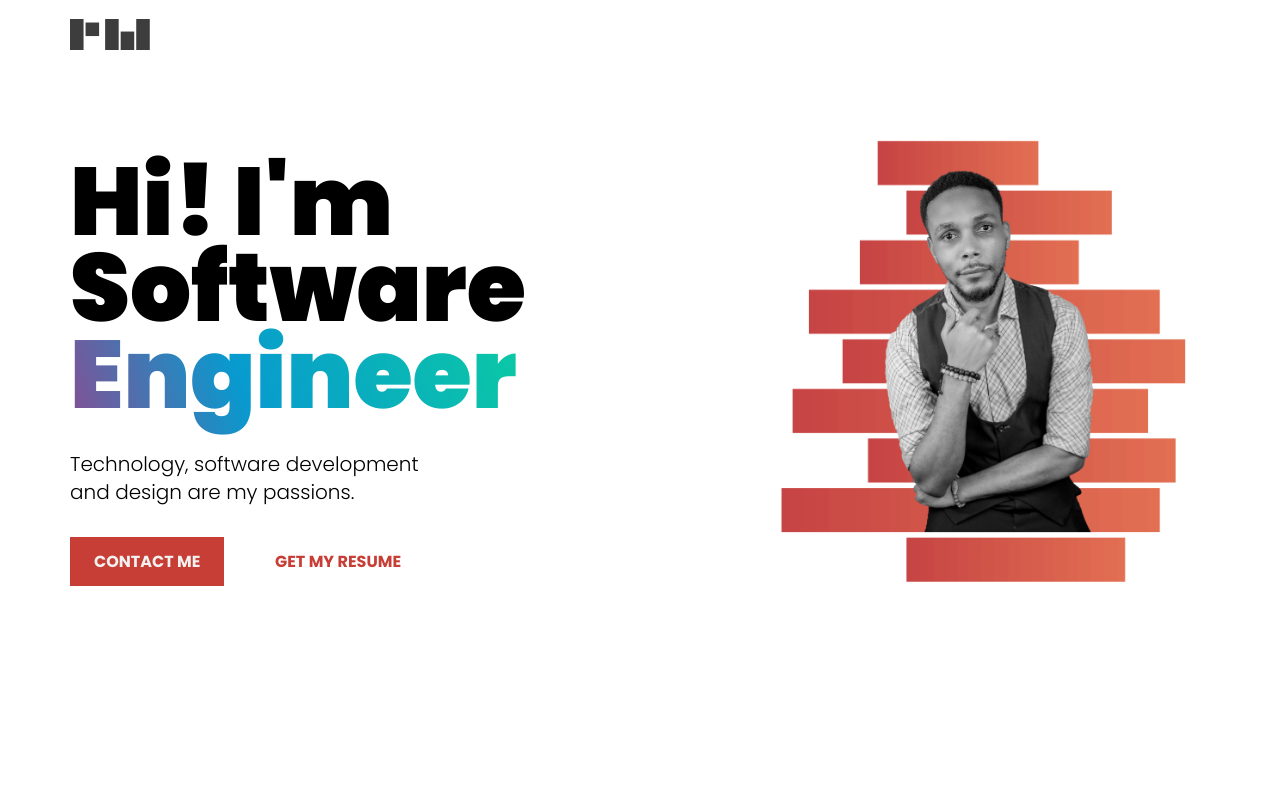
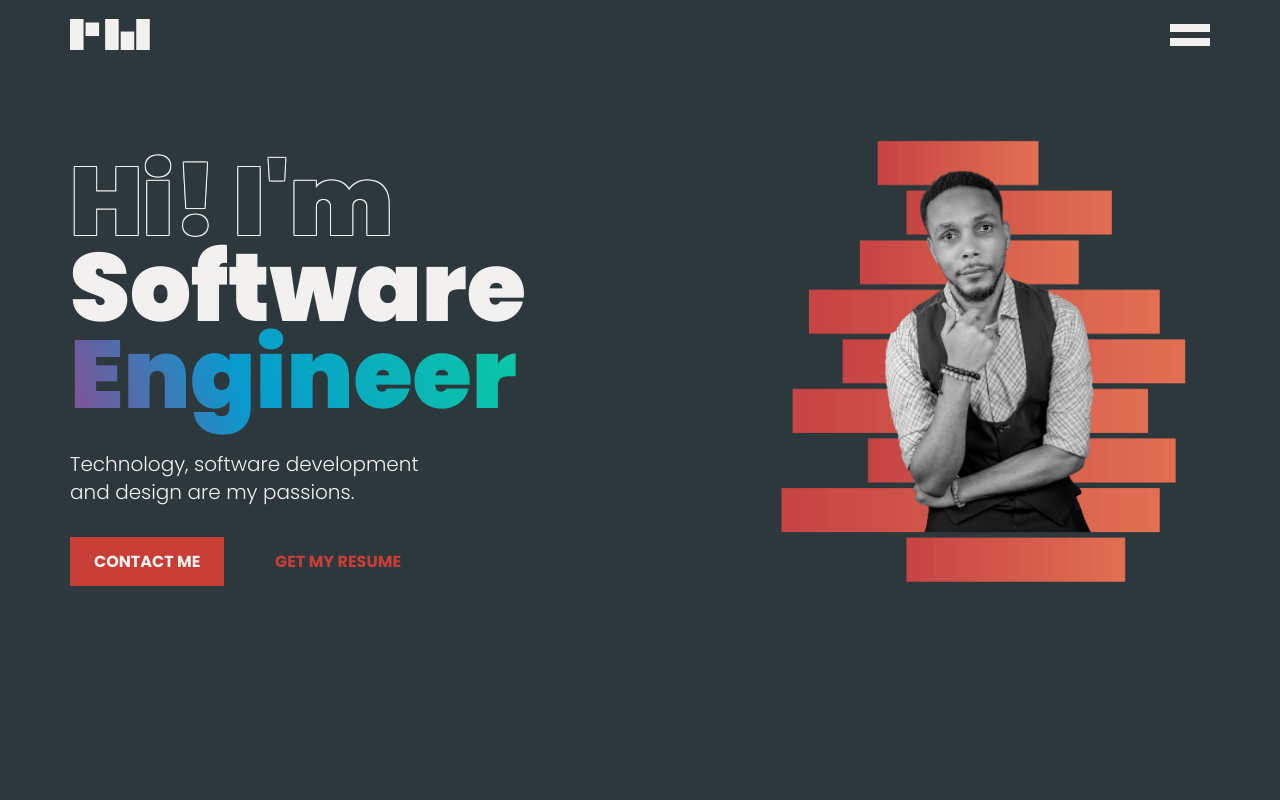
Before and after one commit to Randy-RM/portfolio-assani-beni-randy, a React (Vite) app: page / in a window 1280 px wide. Shown: the top 800 px of the page. Built offline with nearby package versions, Linux system fonts and the light colour scheme; some icons are missing.

Commit message:
feat : add css class for theme

```diff
--- a/src/main.tsx
+++ b/src/main.tsx
@@ -50,7 +50,9 @@ root.render(
         />
         {/**metaSocialImageUrl end */}
       </Helmet>
-      <App />
+      <div className="theme--dark">
+        <App />
+      </div>
     </HelmetProvider>
   </React.StrictMode>
 );
```
